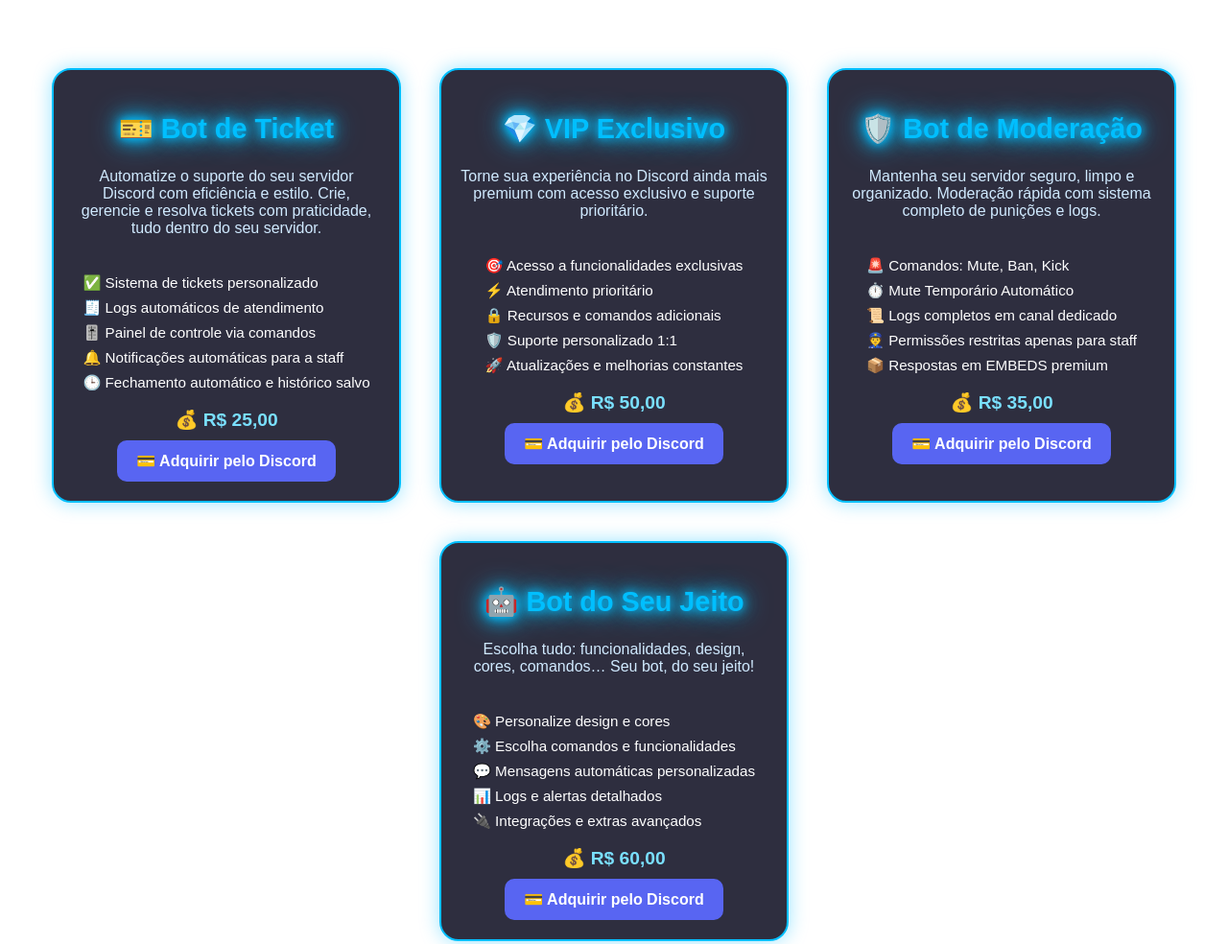
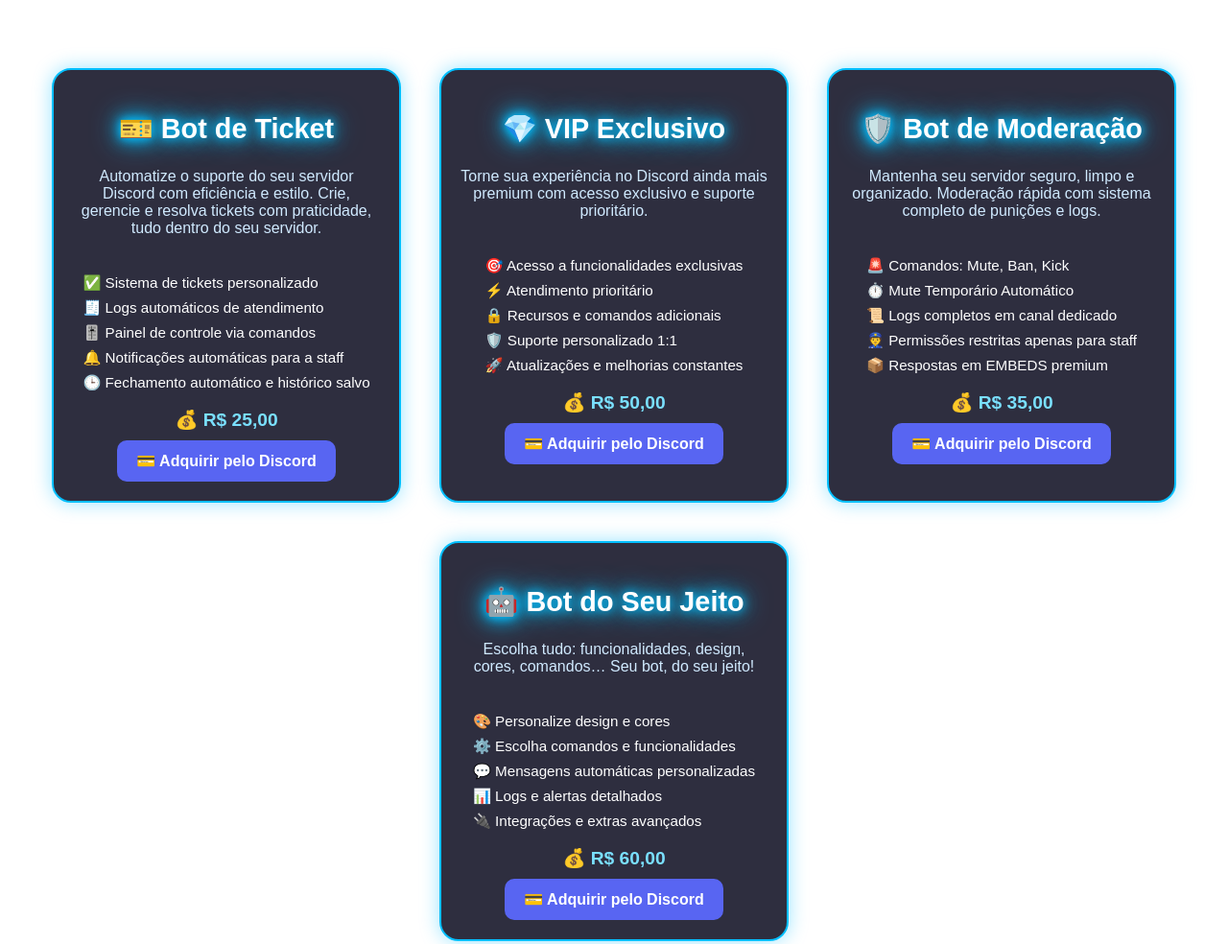
Before and after one commit to Py7Quantum/site-Py7Quantum, a plain HTML site: page index.html in a window 1280 px wide. Shown: the part 104-1088 px from the top of the page at 96% size. Drawn offline with Linux system fonts and the light colour scheme.

Commit message:
Update index.html

```diff
--- a/index.html
+++ b/index.html
@@ -66,7 +66,7 @@
         }
 
         .bot-card h2 {
-            color: #00bfff;
+            color: white;
             font-size: 1.8em;
         }
 
```
